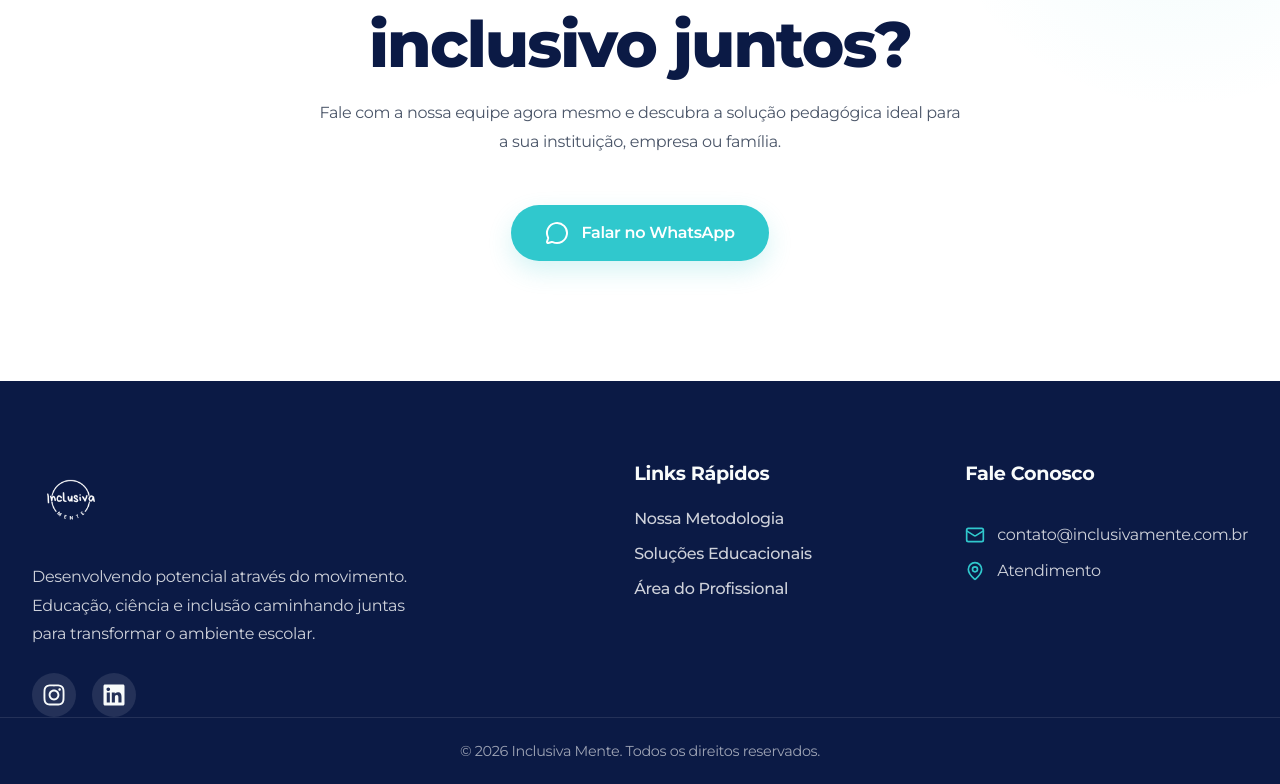
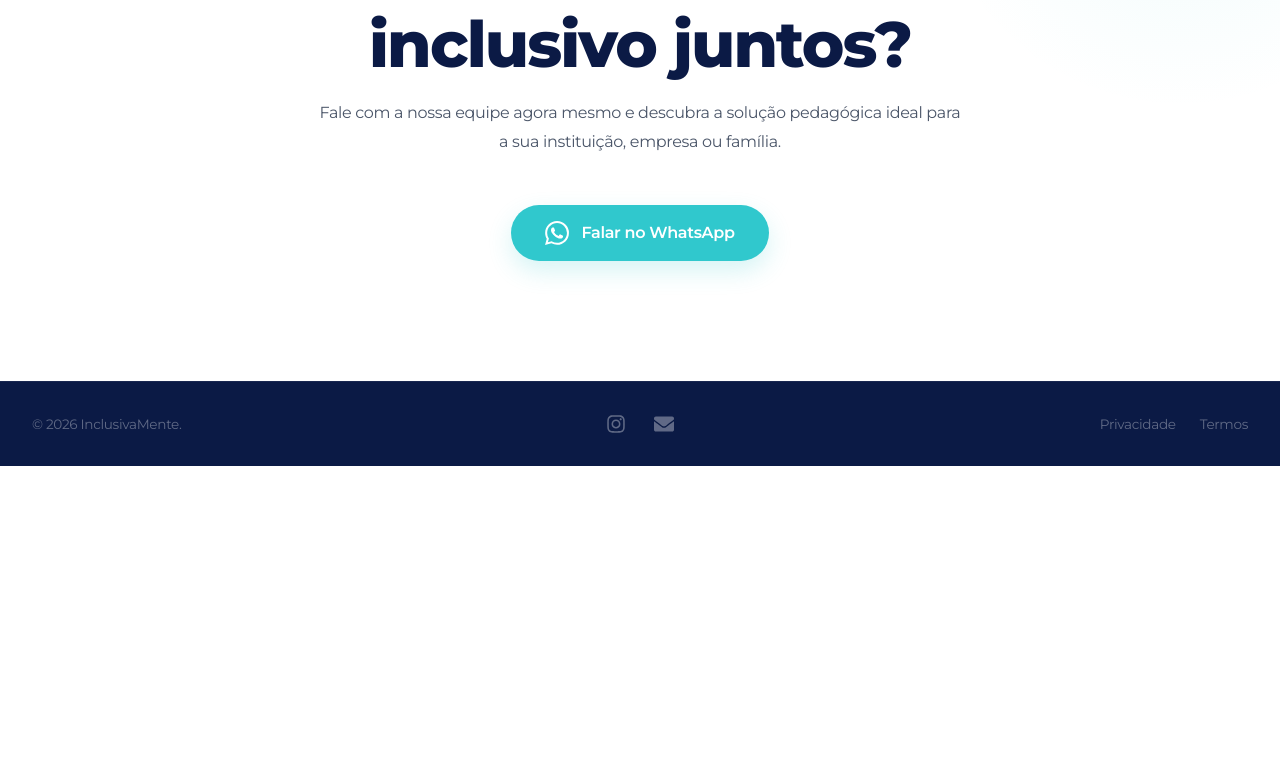
Before and after one commit to JLopes2024/inclusivamente-redesign, a React (Vite) app: page / in a window 1280 px wide. Shown: the part 5671-6455 px from the top of the page. After the commit the page ends 6137 px from the top, so only its background shows below. Built offline with nearby package versions, Linux system fonts and the light colour scheme.

Commit message:
atualizacoes-footer

```diff
--- a/src/layout/Footer.css
+++ b/src/layout/Footer.css
@@ -1,141 +1,84 @@
 /* =====================================================
-   FOOTER.CSS
+   FOOTER.CSS - MICRO EDITION (ONLY BOTTOM BAR)
 ===================================================== */
-.footer {
-  background-color: var(--primary); /* Azul Marinho obrigatório para rodapés */
-  color: var(--surface);
-  padding-top: 80px;
+.footer-micro {
+  background-color: var(--primary); /* Azul escuro principal */
+  color: #ffffff;
+  padding: 32px 0; /* Respiro ajustado para uma barra fina */
+  font-family: inherit;
+  border-top: 1px solid rgba(255, 255, 255, 0.06); /* Linha sutil para separar do conteúdo acima */
 }
 
-.footer-content {
-  display: grid;
-  grid-template-columns: 2fr 1fr 1fr;
-  gap: 60px;
-  padding-bottom: 60px;
+.footer-micro-content {
+  display: flex;
+  justify-content: space-between;
+  align-items: center;
+  max-width: 1200px;
+  margin: 0 auto;
+  padding: 0 24px;
+}
+
+/* Propriedade flex: 1 garante que a coluna da esquerda e direita
+   tenham o mesmo "peso", forçando o ícone social a ficar no centro exato */
+.footer-copy {
+  color: rgba(255, 255, 255, 0.35);
+  font-size: 0.85rem;
+  flex: 1;
+  text-align: left;
+}
+
+.footer-social-micro {
+  display: flex;
+  gap: 28px;
+  flex: 1;
+  justify-content: center;
+}
+
+.footer-social-micro a {
+  color: rgba(255, 255, 255, 0.35);
+  transition: color 0.3s ease, transform 0.3s ease;
+  display: flex;
+  align-items: center;
+}
+
+.footer-social-micro a:hover {
+  color: var(--secondary, #30C8CD); /* Verde água no hover */
+  transform: translateY(-2px);
+}
+
+.footer-legal-micro {
+  display: flex;
+  gap: 24px;
+  flex: 1;
+  justify-content: flex-end;
+}
+
+.footer-legal-micro a {
+  color: rgba(255, 255, 255, 0.35);
+  font-size: 0.85rem;
+  text-decoration: none;
+  transition: color 0.3s ease;
+}
+
+.footer-legal-micro a:hover {
+  color: #ffffff;
 }
 
 /* ==========================================
-   MARCA E SOBRE
+   RESPONSIVIDADE (MOBILE)
    ========================================== */
-.footer-brand {
-  display: flex;
-  flex-direction: column;
-  align-items: flex-start;
-  text-align: left; /* Acessibilidade */
-}
+@media (max-width: 768px) {
+  .footer-micro-content {
+    flex-direction: column;
+    gap: 24px;
+  }
 
-.footer-logo {
-  height: 78px;
-  width: auto;
-  margin-bottom: 24px;
-}
-
-.footer-brand p {
-  color: rgba(255, 255, 255, 0.8);
-  line-height: 1.8;
-  margin-bottom: 24px;
-  max-width: 400px;
-}
-
-.social-links {
-  display: flex;
-  gap: 16px;
-}
-
-.social-links a {
-  display: flex;
-  align-items: center;
-  justify-content: center;
-  width: 44px;
-  height: 44px;
-  border-radius: 50%;
-  background: rgba(255, 255, 255, 0.1);
-  color: var(--surface);
-  transition: all 0.3s ease;
-}
-
-.social-links a:hover {
-  background: var(--secondary); /* Destaque em Verde Água */
-  transform: translateY(-3px);
-}
-
-/* ==========================================
-   LINKS E CONTATOS
-   ========================================== */
-.footer-links h3,
-.footer-contact h3 {
-  color: var(--surface);
-  font-size: 1.2rem;
-  font-weight: 700; /* Montserrat Bold */
-  margin-bottom: 24px;
-}
-
-.footer-links nav {
-  display: flex;
-  flex-direction: column;
-  gap: 16px;
-}
-
-.footer-links nav a {
-  color: rgba(255, 255, 255, 0.8);
-  font-weight: 500;
-  transition: color 0.3s ease;
-  width: fit-content;
-}
-
-.footer-links nav a:hover {
-  color: var(--secondary); /* Verde Água no hover */
-}
-
-.footer-contact {
-  display: flex;
-  flex-direction: column;
-  gap: 16px;
-}
-
-.contact-item {
-  display: flex;
-  align-items: center;
-  gap: 12px;
-  color: rgba(255, 255, 255, 0.8);
-}
-
-.contact-item svg {
-  color: var(--secondary); /* Ícones em Verde Água */
-  flex-shrink: 0;
-}
-
-/* ==========================================
-   BARRA INFERIOR (COPYRIGHT)
-   ========================================== */
-.footer-bottom {
-  border-top: 1px solid rgba(255, 255, 255, 0.1);
-  padding: 24px 0;
-  text-align: center;
-}
-
-.footer-bottom p {
-  color: rgba(255, 255, 255, 0.6);
-  font-size: 0.9rem;
-}
-
-/* ==========================================
-   RESPONSIVIDADE (MOBILE FIRST)
-   ========================================== */
-@media (max-width: 1024px) {
-  .footer-content {
-    grid-template-columns: 1fr 1fr;
-    gap: 48px;
+  /* No celular, tira a proporção flex e alinha tudo ao centro */
+  .footer-copy,
+  .footer-social-micro,
+  .footer-legal-micro {
+    flex: auto;
+    text-align: center;
+    justify-content: center;
   }
 }
-
-@media (max-width: 768px) {
-  .footer-content {
-    grid-template-columns: 1fr;
-    gap: 40px;
-  }
-
-  .footer-brand p {
-    max-width: 100%;
-  }
-}
--- a/src/layout/Footer.jsx
+++ b/src/layout/Footer.jsx
@@ -1,60 +1,35 @@
 import { Link } from "react-router-dom";
-import { Mail, Phone, MapPin } from "lucide-react";
-import { FaInstagram, FaLinkedin } from "react-icons/fa"; // Usando o react-icons que já está no projeto!
+import { FaInstagram, FaLinkedin, FaEnvelope } from "react-icons/fa";
 import "./Footer.css";
 
 export default function Footer() {
   const currentYear = new Date().getFullYear();
 
   return (
-    <footer className="footer">
-      <div className="container footer-content">
+    <footer className="footer-micro">
+      <div className="container footer-micro-content">
 
-        {/* Coluna 1: Marca e Sobre */}
-        <div className="footer-brand">
-          <img src="/logo.png" alt="InclusivaMente" className="footer-logo" />
-          <p>
-            Desenvolvendo potencial através do movimento. Educação, ciência e inclusão caminhando juntas para transformar o ambiente escolar.
-          </p>
-          <div className="social-links">
-            <a href="https://www.instagram.com/inclusivamente_mover?utm_source=ig_web_button_share_sheet&igsh=ZDNlZDc0MzIxNw==" aria-label="Instagram da Inclusiva Mente">
-              <FaInstagram size={24} />
-            </a>
-            <a href="#" aria-label="LinkedIn da Inclusiva Mente">
-              <FaLinkedin size={24} />
-            </a>
-          </div>
+        {/* Direitos Autorais (Esquerda) */}
+        <div className="footer-copy">
+          &copy; {currentYear} InclusivaMente.
         </div>
 
-        {/* Coluna 2: Navegação */}
-        <div className="footer-links">
-          <h3>Links Rápidos</h3>
-          <nav>
-            <a href="#metodologia">Nossa Metodologia</a>
-            <a href="#servicos">Soluções Educacionais</a>
-            <Link to="/login">Área do Profissional</Link>
-          </nav>
+        {/* Redes Sociais (Centro) */}
+        <div className="footer-social-micro">
+          <a href="https://www.instagram.com/inclusivamente_mover?utm_source=ig_web_button_share_sheet&igsh=ZDNlZDc0MzIxNw==" target="_blank" rel="noopener noreferrer" aria-label="Instagram">
+            <FaInstagram size={20} />
+          </a>
+        <a href="mailto:faleconosco@inclusivamente.net" aria-label="E-mail">
+  <FaEnvelope size={20} />
+</a>
         </div>
 
-        {/* Coluna 3: Contatos */}
-        <div className="footer-contact">
-          <h3>Fale Conosco</h3>
-          <div className="contact-item">
-            <Mail size={20} />
-            <span>contato@inclusivamente.com.br</span>
-          </div>
-          <div className="contact-item">
-            <MapPin size={20} />
-            <span>Atendimento</span>
-          </div>
+        {/* Links Legais (Direita) */}
+        <div className="footer-legal-micro">
+          <Link to="/privacidade">Privacidade</Link>
+          <Link to="/termos">Termos</Link>
         </div>
 
-      </div>
-
-      <div className="footer-bottom">
-        <div className="container">
-          <p>&copy; {currentYear} Inclusiva Mente. Todos os direitos reservados.</p>
-        </div>
       </div>
     </footer>
   );
--- a/src/sections/CTA.jsx
+++ b/src/sections/CTA.jsx
@@ -1,11 +1,8 @@
-import { MessageCircle } from "lucide-react";
 import "./CTA.css";
 
 export default function CTA() {
-  // Configuração do Link do WhatsApp
-  const phoneNumber = "551199357532";
-  const message = encodeURIComponent("Olá! Gostaria de agendar uma apresentação da InclusivaMente.");
-  const whatsappUrl = `https://wa.me/${phoneNumber}?text=${message}`;
+  // Link atualizado conforme a sua solicitação
+  const whatsappUrl = "https://api.whatsapp.com/send/?phone=5511993575324&text&type=phone_number&app_absent=0";
 
   return (
     <section className="cta-section">
@@ -27,7 +24,16 @@
           rel="noopener noreferrer"
           className="btn cta-btn"
         >
-          <MessageCircle size={24} />
+          {/* SVG do logo oficial do WhatsApp - substitui o emoji/Lucide por um visual mais premium */}
+          <svg
+            xmlns="http://www.w3.org/2000/svg"
+            width="24"
+            height="24"
+            viewBox="0 0 24 24"
+            fill="currentColor"
+          >
+            <path d="M17.472 14.382c-.297-.149-1.758-.867-2.03-.967-.273-.099-.471-.148-.67.15-.197.297-.767.966-.94 1.164-.173.199-.347.223-.644.075-.297-.15-1.255-.463-2.39-1.475-.883-.788-1.48-1.761-1.653-2.059-.173-.297-.018-.458.13-.606.134-.133.298-.347.446-.52.149-.174.198-.298.298-.497.099-.198.05-.371-.025-.52-.075-.149-.669-1.612-.916-2.207-.242-.579-.487-.5-.669-.51a12.8 12.8 0 0 0-.57-.01c-.198 0-.52.074-.792.372-.272.297-1.04 1.016-1.04 2.479 0 1.462 1.065 2.875 1.213 3.074.149.198 2.096 3.2 5.077 4.487.709.306 1.262.489 1.694.625.712.227 1.36.195 1.871.118.571-.085 1.758-.719 2.006-1.413.248-.694.248-1.289.173-1.413-.074-.124-.272-.198-.57-.347m-5.421 7.403h-.004a9.87 9.87 0 0 1-5.031-1.378l-.361-.214-3.741.982.998-3.648-.235-.374a9.86 9.86 0 0 1-1.51-5.26c.001-5.45 4.436-9.884 9.888-9.884 2.64 0 5.122 1.03 6.988 2.898a9.82 9.82 0 0 1 2.893 6.994c-.003 5.45-4.437 9.884-9.885 9.884m8.413-18.297A11.815 11.815 0 0 0 12.05 0C5.495 0 .16 5.335.157 11.892c0 2.096.547 4.142 1.588 5.945L.057 24l6.305-1.654a11.882 11.882 0 0 0 5.683 1.448h.005c6.554 0 11.89-5.335 11.893-11.893a11.821 11.821 0 0 0-3.48-8.413Z"/>
+          </svg>
           Falar no WhatsApp
         </a>
 
```
Also changed, not shown: public/privacidade/Privacidade.jsx (added), public/termos/Termos.jsx (added).
